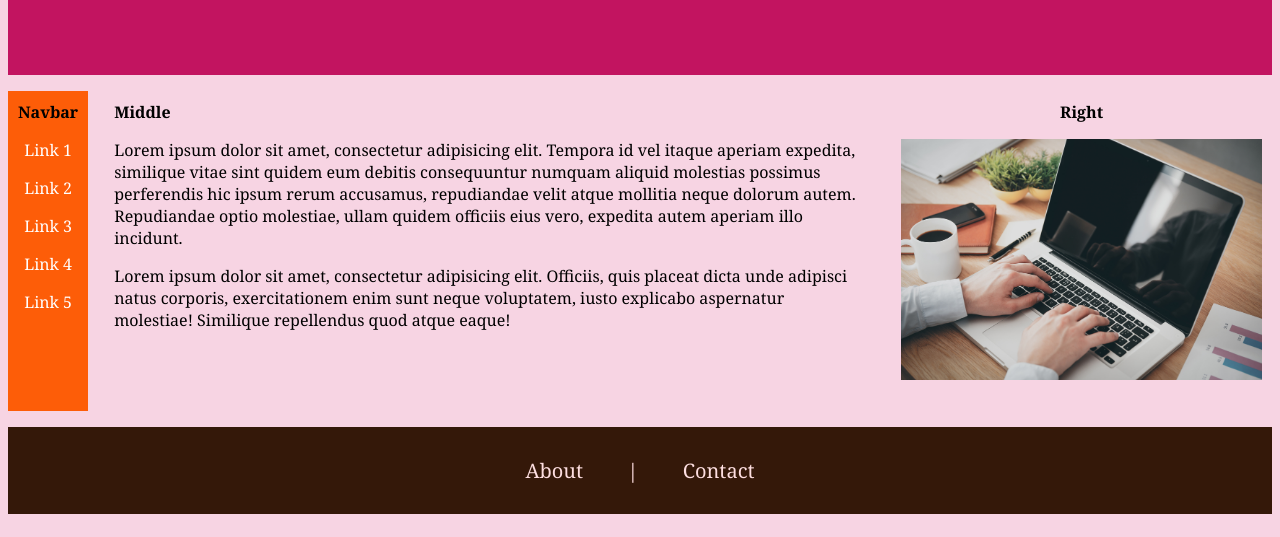
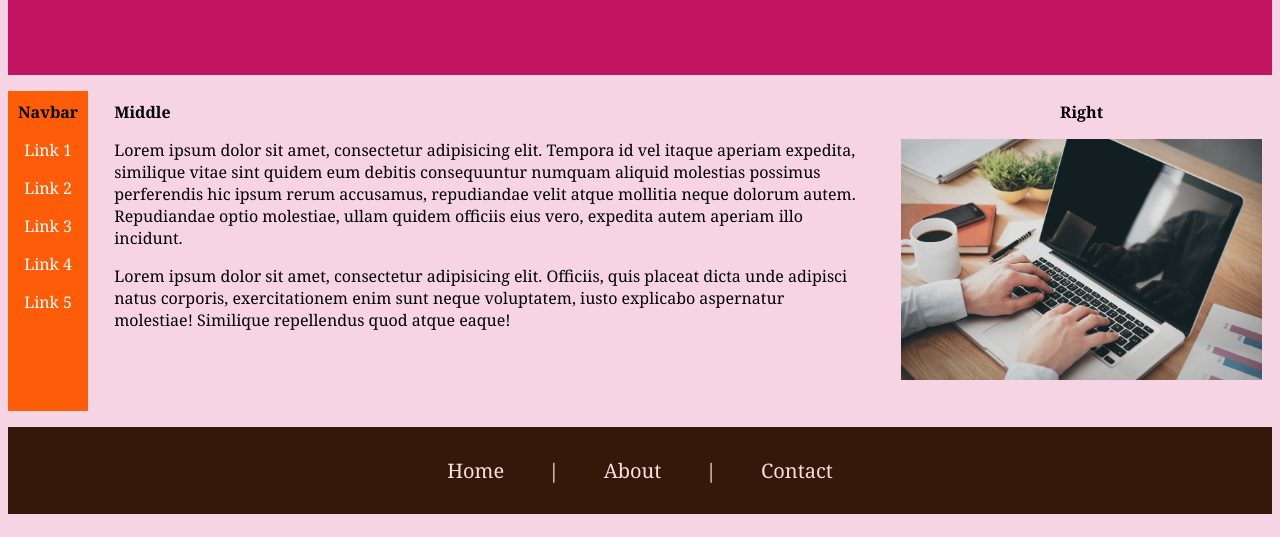
Before and after one commit to RyanDugan/html4, a plain HTML site: page index.html in a window 1280 px wide. Shown: the part 263-800 px from the top of the page. Drawn offline with Linux system fonts and the light colour scheme.

Commit message:
Update index.html

```diff
--- a/index.html
+++ b/index.html
@@ -27,6 +27,8 @@
 		</div>
 
 		<div class="footer">
+		<li>Home</li>
+		<li>|</li>
 		<li>About</li>
 		<li>|</li>
 		<li>Contact</li>
```
